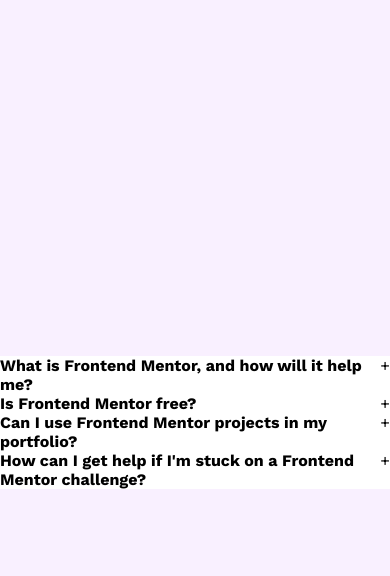
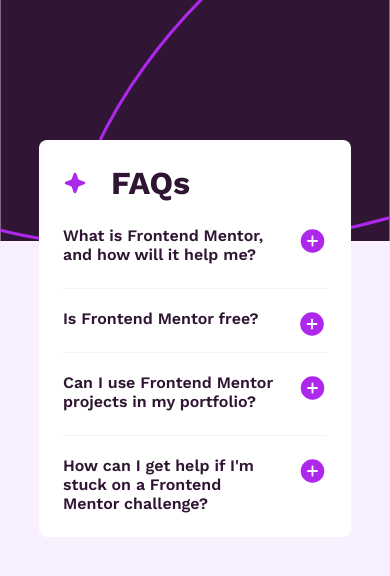
Before and after one commit to thomaserdmenger/FAQ-accordion-react, a React (Vite) app: page / in a window 390 px wide. Shown: the top 576 px of the page. Built offline with nearby package versions, Linux system fonts and the light colour scheme.

Commit message:
Add final styles to mobile version

```diff
--- a/src/App.jsx
+++ b/src/App.jsx
@@ -1,11 +1,19 @@
 import * as React from 'react';
 import Accordion from './components/Accordion';
 import styles from './App.module.css';
+import iconStar from './assets/images/icon-star.svg';
 
 export default function App() {
   return (
     <main>
-      <section>
+      <section className={styles.cardWrapper}>
+        <div className={styles.cardHeadingWrapper}>
+          <img
+            src={iconStar}
+            alt='Star Logo'
+          />
+          <h1>FAQs</h1>
+        </div>
         <Accordion />
       </section>
     </main>
--- a/src/App.module.css
+++ b/src/App.module.css
@@ -22,25 +22,61 @@
 
 main {
   min-height: 100vh;
-  min-width: 100vw;
+  display: flex;
+  justify-content: center;
+  background: url(./assets/images/background-pattern-mobile.svg) no-repeat top;
+  background-size: contain;
   background-color: var(--color-pink);
+  color: var(--color-purple-dark);
+}
+
+.cardWrapper {
+  height: 100%;
+  background-color: var(--color-white);
+  margin: 8.75rem 10vw 8.75rem 10vw;
+  border-radius: 8px;
+  padding: 1.5rem;
+  padding-bottom: 0;
+}
+
+.cardHeadingWrapper {
   display: flex;
   align-items: center;
-  justify-content: center;
+  margin-bottom: 1.5rem;
 }
 
-.accordionWrapper {
-  background-color: var(--color-white);
+.cardHeadingWrapper img {
+  height: 24px;
+  width: 24px;
+}
+
+.cardHeadingWrapper h1 {
+  font-size: 2rem;
+  margin-left: 1.5rem;
+}
+
+.faqWrapper {
+  margin-bottom: 20px;
+  border-bottom: 1px solid var(--color-pink);
+}
+
+.faqWrapper:last-of-type {
+  margin-bottom: 0;
+  border-bottom: none;
 }
 
 .faqHeader {
   display: flex;
   justify-content: space-between;
+  align-items: start;
   cursor: pointer;
 }
 
 .faqHeader h2 {
   font-size: 1rem;
+  font-weight: 600;
+  margin-right: 1.5rem;
+  margin-bottom: 1.5rem;
 }
 
 .faqBody {
@@ -50,3 +86,15 @@
 .faqBodyHide {
   display: block;
 }
+
+.faqAnswer {
+  color: var(--color-purple);
+  font-size: 0.875rem;
+  line-height: 1.5;
+  padding-bottom: 20px;
+}
+
+.image {
+  height: 30px;
+  width: 30px;
+}
--- a/src/components/FAQ.jsx
+++ b/src/components/FAQ.jsx
@@ -1,6 +1,8 @@
 import * as React from 'react';
 import data from '../assets/data/data';
 import styles from '../App.module.css';
+import iconMinus from '../assets/images/icon-minus.svg';
+import iconPlus from '../assets/images/icon-plus.svg';
 
 export default function ({ id, answer, question }) {
   const [accordionOpen, setAccordionOpen] = React.useState(false);
@@ -10,16 +12,31 @@
   };
 
   return (
-    <div key={id}>
+    <div
+      className={styles.faqWrapper}
+      key={id}
+    >
       <div
         className={styles.faqHeader}
         onClick={toggleState}
       >
         <h2>{question}</h2>
-        {accordionOpen ? <span>-</span> : <span>+</span>}
+        {accordionOpen ? (
+          <img
+            className={styles.image}
+            src={iconMinus}
+            alt='Icon Minus'
+          />
+        ) : (
+          <img
+            className={styles.image}
+            src={iconPlus}
+            alt='Icon Plus'
+          />
+        )}
       </div>
       <div className={accordionOpen ? styles.faqBodyHide : styles.faqBody}>
-        <p>{answer}</p>
+        <p className={styles.faqAnswer}>{answer}</p>
       </div>
     </div>
   );
```
